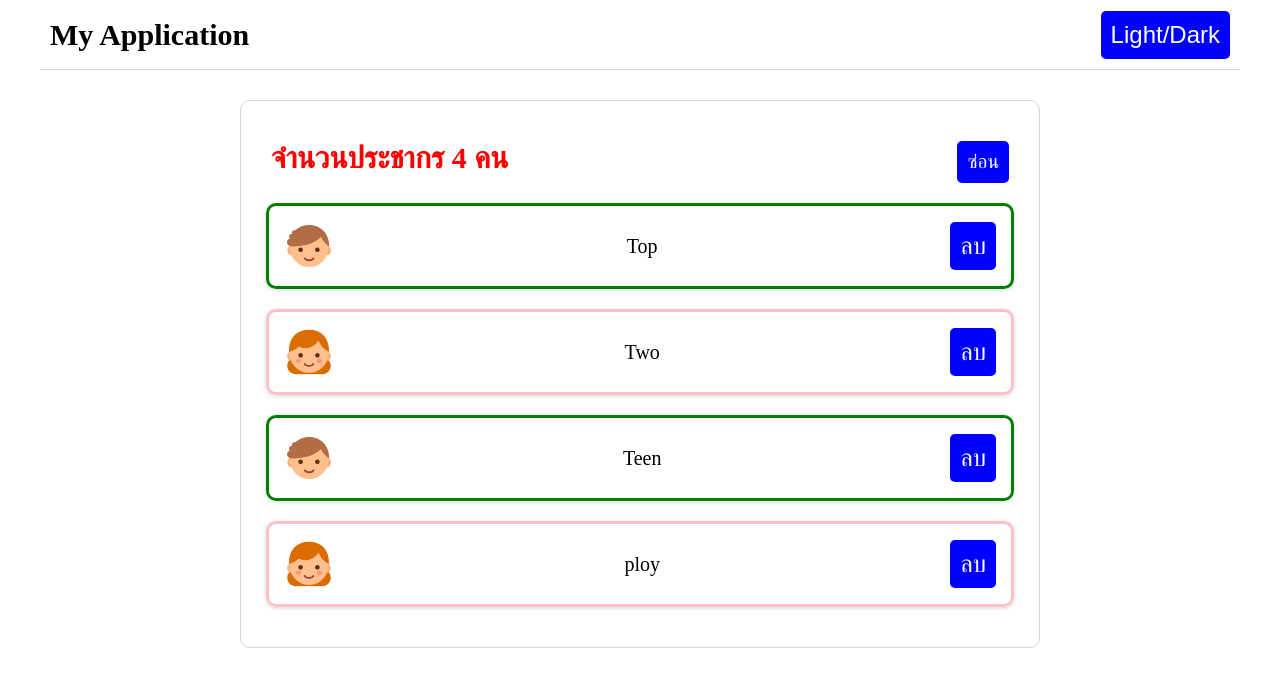
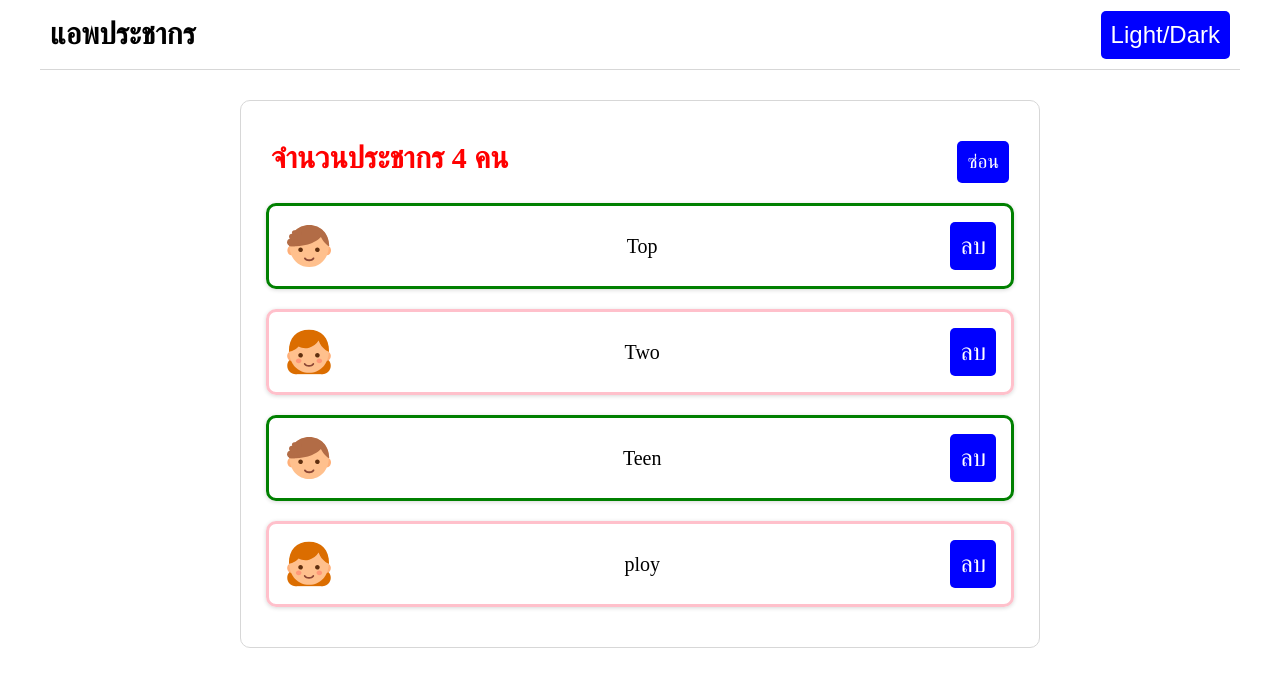
Before and after one commit to Chidsanupong27/React-Practice-1, a React (Vite) app: page / in a window 1280 px wide. Shown: the top 686 px of the page. Built offline with nearby package versions, Linux system fonts and the light colour scheme.

Commit message:
add component

```diff
--- a/src/App.jsx
+++ b/src/App.jsx
@@ -6,7 +6,7 @@ import "./App.css";
 function App() {
   return (
     <div className="App">
-      <Header />
+      <Header title="แอพประชากร " />
 
       <main>
         <PersonList />
--- a/src/components/Header.jsx
+++ b/src/components/Header.jsx
@@ -1,8 +1,10 @@
 import "./Header.css";
-function Header() {
+function Header(props) {
+
+  const {title} = props
   return (
     <nav>
-      <h1>My Application</h1>
+      <h1>{title}</h1>
       <button>Light/Dark</button>
     </nav>
   );
```
